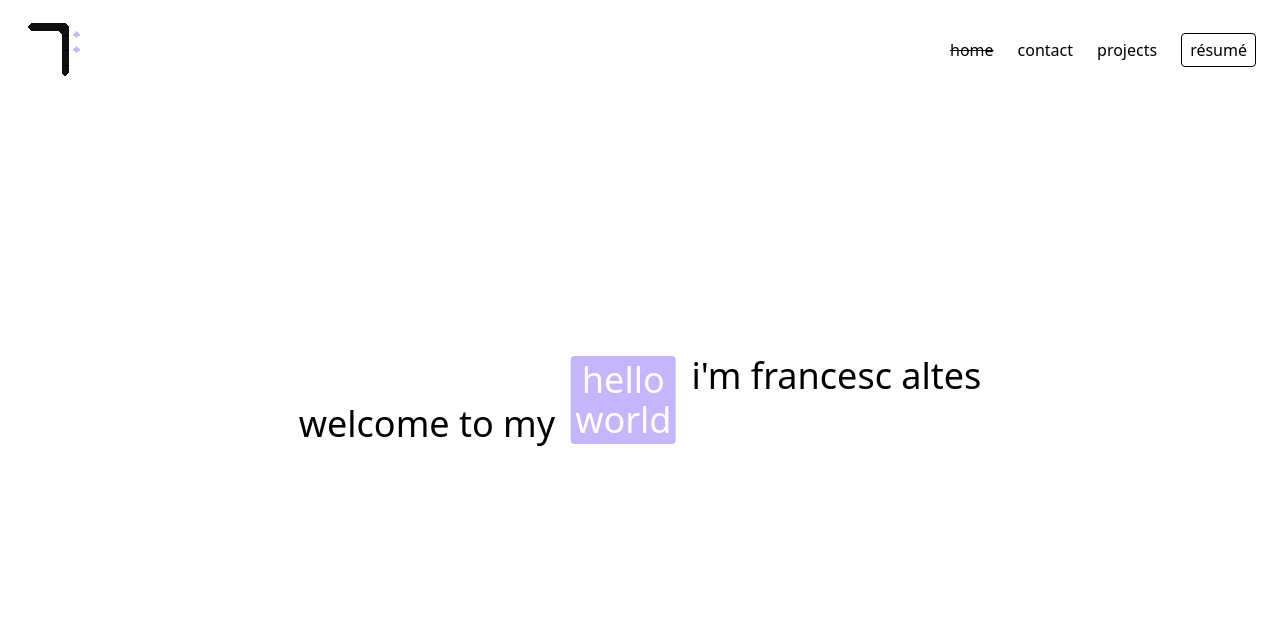
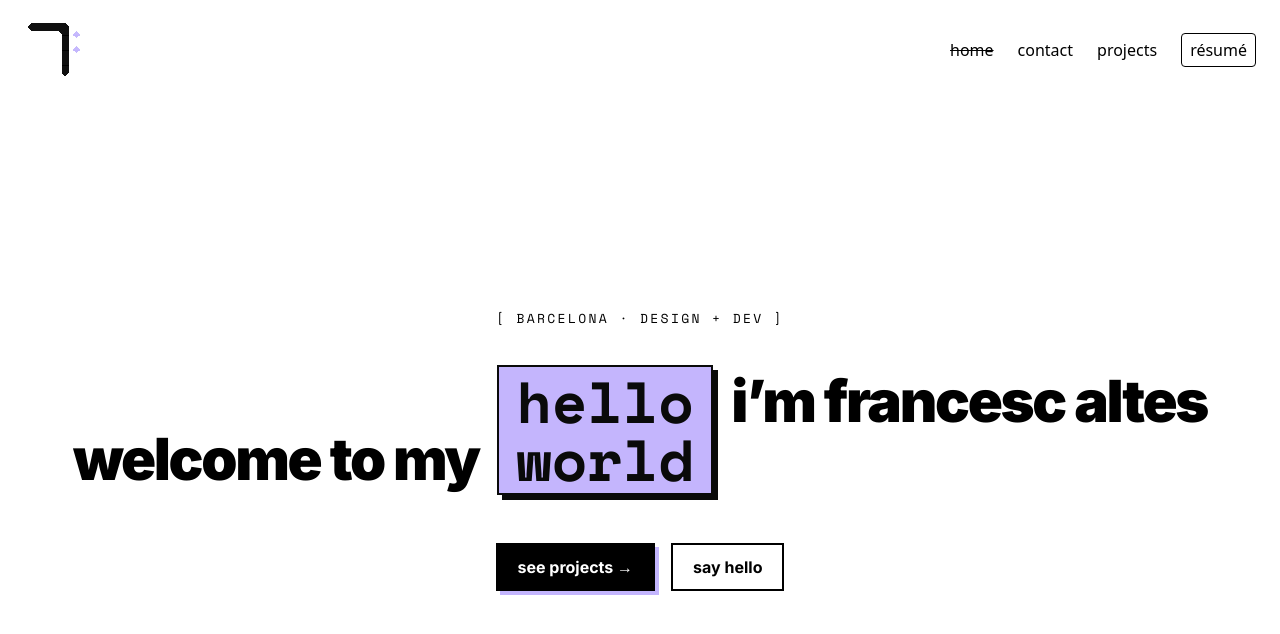
Before and after one commit to suki60/portfolio, a Next.js app: page / in a window 1280 px wide. Shown: the top 634 px of the page. Built offline with nearby package versions, Linux system fonts and the light colour scheme.

Commit message:
upd: index page with brutalism design

```diff
--- a/src/pages/index.js
+++ b/src/pages/index.js
@@ -1,25 +1,107 @@
+import { Inter, Space_Mono } from 'next/font/google'
 import Head from 'next/head'
+import Link from 'next/link'
+
+const inter = Inter({
+  subsets: ['latin'],
+  weight: ['300', '700', '800', '900'],
+  variable: '--font-inter',
+})
+
+const mono = Space_Mono({
+  subsets: ['latin'],
+  weight: ['400', '700'],
+  variable: '--font-mono',
+})
 
 const Home = () => (
   <>
     <Head>
-      <title>Home</title>
-      <meta name='description' content='Home page' />
+      <title>home</title>
+      <meta name='description' content="welcome to my world — i'm francesc altes" />
       <meta name='viewport' content='width=device-width, initial-scale=1' />
       <link rel='icon' href='/favicon.ico' />
     </Head>
-    <div className='absolute top-1/2 left-1/2 -translate-x-1/2 -translate-y-1/2 transform'>
-      <div className='flex text-xl sm:text-2xl md:text-4xl'>
-        <div className='flex flex-col-reverse whitespace-nowrap md:mr-2'>
-          <h1>welcome to my</h1>
+
+    <div
+      className={`${inter.variable} ${mono.variable} flex min-h-[calc(100vh-var(--navbar-height))] flex-col items-center justify-center px-6 text-center`}
+    >
+      {/* mono location tag */}
+      <div className='mb-9 uppercase' style={{ fontFamily: 'var(--font-mono)', fontSize: 13, letterSpacing: '0.18em' }}>
+        [ barcelona · design + dev ]
+      </div>
+
+      {/* THE WORD GAME — violet box is the hinge:
+          "hello" (top) -> hello i'm francesc altes
+          "world" (bottom) -> welcome to my world */}
+      <div className='flex flex-col items-center gap-1.5 sm:flex-row sm:items-stretch sm:gap-[18px]'>
+        {/* left phrase — drops to meet "world" */}
+        <div className='flex flex-col justify-end'>
+          <h1
+            className='m-0 whitespace-nowrap lowercase sm:pb-[7px]'
+            style={{
+              fontFamily: 'var(--font-inter)',
+              fontWeight: 900,
+              lineHeight: 1,
+              letterSpacing: '-0.04em',
+              fontSize: 'clamp(34px,6.2vw,58px)',
+            }}
+          >
+            welcome to my
+          </h1>
         </div>
-        <div className='mx-2 flex flex-col rounded bg-violet-300 px-1 text-center text-white md:py-1'>
-          <div>hello</div>
-          <div>world</div>
+
+        {/* the hinge */}
+        <span
+          className='inline-flex flex-col bg-violet-300 lowercase'
+          style={{
+            fontFamily: 'var(--font-mono)',
+            fontWeight: 700,
+            lineHeight: 1,
+            fontSize: 'clamp(34px,6.2vw,58px)',
+            color: '#0a0a0a',
+            border: '2px solid #0a0a0a',
+            boxShadow: '5px 5px 0 #0a0a0a',
+            padding: '5px 0.3em',
+          }}
+        >
+          <span>hello</span>
+          <span>world</span>
+        </span>
+
+        {/* right phrase — rises to meet "hello" */}
+        <div className='flex flex-col justify-start'>
+          <h1
+            className='m-0 whitespace-nowrap lowercase sm:pt-[7px]'
+            style={{
+              fontFamily: 'var(--font-inter)',
+              fontWeight: 900,
+              lineHeight: 1,
+              letterSpacing: '-0.04em',
+              fontSize: 'clamp(34px,6.2vw,58px)',
+            }}
+          >
+            i&rsquo;m francesc altes
+          </h1>
         </div>
-        <div className='flex flex-col whitespace-nowrap lg:ml-2'>
-          <h1>i&#39;m francesc altes</h1>
-        </div>
+      </div>
+
+      {/* CTAs */}
+      <div className='mt-12 flex flex-wrap justify-center gap-4'>
+        <Link
+          href='/projects'
+          className='border-2 border-black bg-black px-5 py-2.5 font-bold text-white shadow-[4px_4px_0_#c3b5fd] transition-all duration-150 hover:-translate-x-0.5 hover:-translate-y-0.5 hover:shadow-[6px_6px_0_#c3b5fd] active:translate-x-0.5 active:translate-y-0.5 active:shadow-none'
+          style={{ fontFamily: 'var(--font-inter)', fontSize: 16 }}
+        >
+          see projects →
+        </Link>
+        <Link
+          href='/contact'
+          className='border-2 border-black px-5 py-2.5 font-bold text-black transition-all duration-150 hover:-translate-x-0.5 hover:-translate-y-0.5 hover:shadow-[4px_4px_0_#0a0a0a] active:translate-x-0.5 active:translate-y-0.5 active:shadow-none'
+          style={{ fontFamily: 'var(--font-inter)', fontSize: 16 }}
+        >
+          say hello
+        </Link>
       </div>
     </div>
   </>
```
